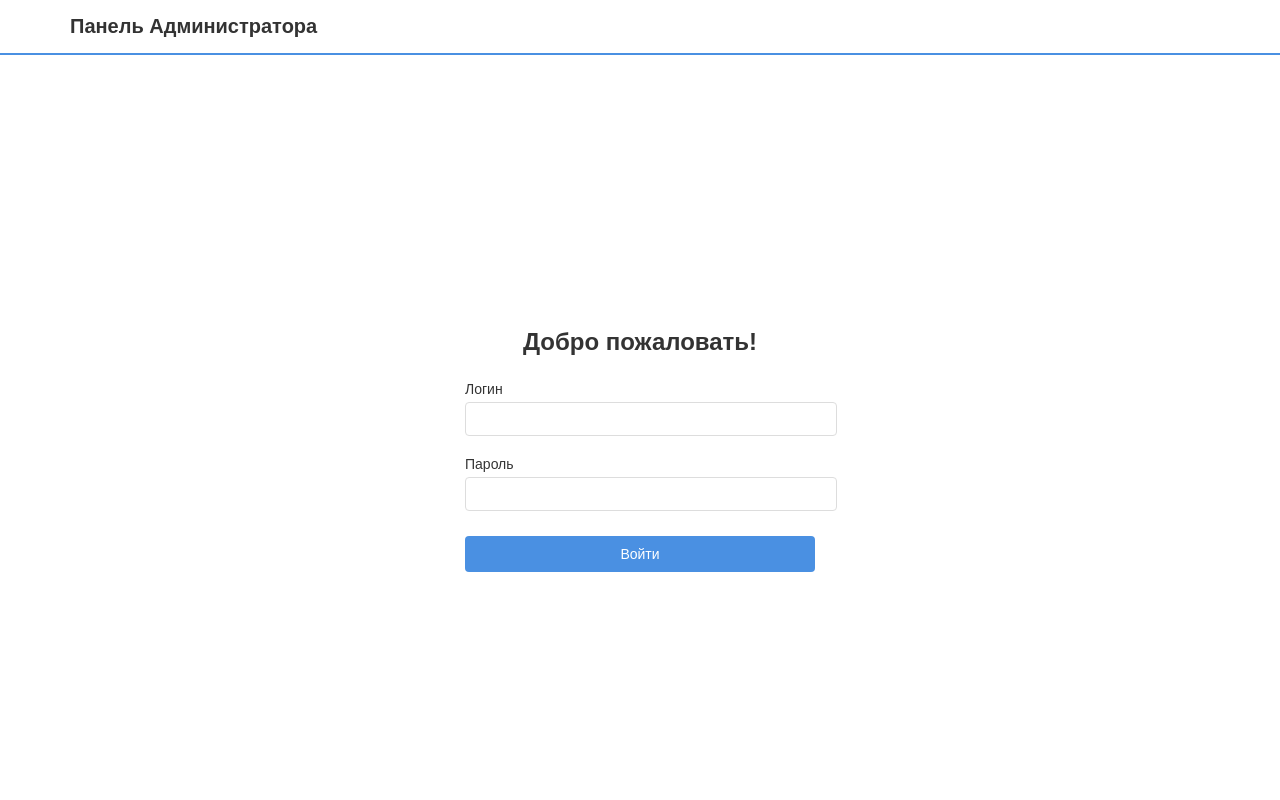
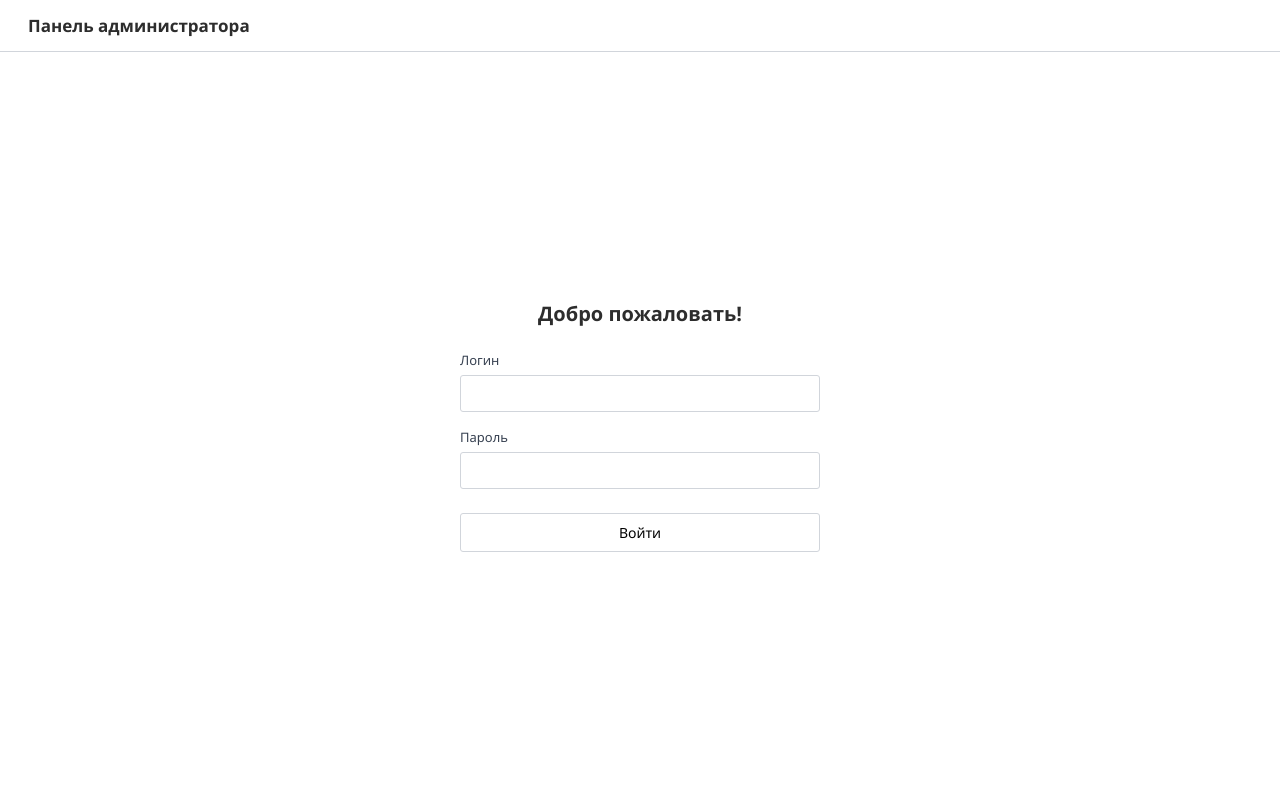
Before and after one commit to Nova18911/Virtual-stand-for-project-demonstration, a Flask app: page /loginadmin in a window 1280 px wide. Run offline with Flask 3, Linux system fonts and the light colour scheme.

Commit message:
design_for_admin

```diff
--- a/backend/core/adminlogin.py
+++ b/backend/core/adminlogin.py
@@ -61,7 +61,7 @@ def admin_login_page():
             session.permanent = True
 
             session.pop('_flashes', None)
-            return redirect(url_for('adminlogin.admin_export_page'))
+            return redirect(url_for('admin_main.index'))
 
         finally:
             if cursor:
@@ -70,12 +70,3 @@ def admin_login_page():
                 conn.close()
 
     return render_template('adminlogin.html')
-
-
-@logadm_bp.route('/admin_export')
-def admin_export_page():
-    if 'user_id' not in session:
-        flash('Пожалуйста, войдите в систему', 'error')
-        return redirect(url_for('adminlogin.admin_login_page'))
-
-    return render_template('adminexport.html')
--- a/frontend/static/css/adminlogin.css
+++ b/frontend/static/css/adminlogin.css
@@ -1,106 +1,99 @@
+* {
+    box-sizing: border-box;
+    margin: 0;
+    padding: 0;
+}
 
 body {
-    font-family: Arial, sans-serif;
-    background-color: white;
-    margin: 0;
+    font-family: 'Segoe UI', Arial, sans-serif;
+    font-size: 15px;
+    color: #2d2d2d;
+    background: #fff;
     min-height: 100vh;
     display: flex;
     flex-direction: column;
 }
 
-.top-bar {
-    background-color: white;
-    padding: 15px 30px;
-    border-bottom: 2px solid #4a90e2;
-    width: 100%;
-    position: fixed;
-    top: 0;
-    left: 0;
-    z-index: 1000;
+.header {
+    display: flex;
+    justify-content: space-between;
+    align-items: center;
+    padding: 14px 28px;
+    border-bottom: 1px solid #d1d5db;
 }
 
-.top-bar h1 {
-    font-size: 20px;
-    color: #333;
-    font-weight: bold;
-    max-width: 1200px;
-    margin: 0 auto;
-    padding: 0 20px;
+.header__title {
+    font-size: 17px;
+    font-weight: 600;
 }
 
-.content {
+.login-wrap {
     flex: 1;
     display: flex;
     justify-content: center;
     align-items: center;
-    margin-top: 80px;
-    padding: 20px;
+    padding: 40px 20px;
 }
 
-.LoginAdmin {
-    background: white;
-    padding: 30px;
-    border-radius: 8px;
+.login-card {
     width: 100%;
-    max-width: 350px;
+    max-width: 360px;
 }
 
-h2 {
-    font-size: 24px;
-    color: #333;
-    margin-bottom: 25px;
+.login-card__title {
+    font-size: 20px;
+    font-weight: 600;
+    margin-bottom: 24px;
     text-align: center;
-    font-weight: bold;
+    color: #2d2d2d;
 }
 
 .form-group {
-    margin-bottom: 20px;
+    margin-bottom: 16px;
 }
 
 .form-group label {
     display: block;
-    font-size: 14px;
-    color: #333;
-    margin-bottom: 5px;
+    font-size: 13px;
+    margin-bottom: 6px;
+    color: #374151;
 }
 
 .form-group input {
     width: 100%;
     padding: 8px 10px;
-    border: 1px solid #ddd;
-    border-radius: 4px;
+    border: 1px solid #d1d5db;
+    border-radius: 3px;
     font-size: 14px;
-    background: white;
-}
-
-.form-group input[type="email"] {
-    color: #666;
+    font-family: inherit;
+    outline: none;
+    background: #fff;
 }
 
 .form-group input:focus {
-    outline: none;
-    border-color: #999;
+    border-color: #555;
 }
 
 .btn-login {
     width: 100%;
-    padding: 10px;
-    background-color: #4a90e2;
-    color: white;
-    border: none;
-    border-radius: 4px;
+    padding: 9px;
+    margin-top: 8px;
     font-size: 14px;
+    border: 1px solid #d1d5db;
+    border-radius: 3px;
     cursor: pointer;
-    margin-top: 5px;
+    background: #fff;
+    font-family: inherit;
+    transition: background 0.15s;
 }
 
 .btn-login:hover {
-    background-color: #357abd;
+    background: #f5f5f5;
 }
 
 .flash {
     padding: 10px 14px;
-    border-radius: 6px;
+    border-radius: 4px;
     font-size: 13px;
     margin-bottom: 14px;
     background: #fee2e2;
--- a/frontend/templates/admin_import.html
+++ b/frontend/templates/admin_import.html
@@ -16,9 +16,9 @@
 </header>
 
 <nav class="navbar">
-    <a href="/admin/" class="navbar__link">Главная</a>
-    <a href="#" class="navbar__link">Экспорт</a>
-    <a href="/admin/import/" class="navbar__link navbar__link--active">Импорт</a>
+    <a href="{{ url_for('admin_main.index') }}" class="navbar__link">Главная</a>
+    <a href="{{ url_for('adminexport.export_page') }}" class="navbar__link">Экспорт</a>
+    <a href="#" class="navbar__link navbar__link--active">Импорт</a>
 </nav>
 
 <main class="main">
--- a/frontend/templates/adminlogin.html
+++ b/frontend/templates/adminlogin.html
@@ -3,19 +3,23 @@
 <head>
     <meta charset="UTF-8">
     <meta name="viewport" content="width=device-width, initial-scale=1.0">
-    <title>Вход Админ</title>
+    <title>Вход — Панель администратора</title>
     <link rel="stylesheet" href="{{ url_for('static', filename='css/adminlogin.css') }}">
 </head>
 <body>
-<div class="top-bar">
-    <h1>Панель Администратора</h1>
-    </div>
-     <div class="content">
-        <div class="LoginAdmin">
-            <h2>Добро пожаловать!</h2>
+
+<header class="header">
+    <div class="header__title">Панель администратора</div>
+</header>
+
+<div class="login-wrap">
+    <div class="login-card">
+        <h2 class="login-card__title">Добро пожаловать!</h2>
+
         {% for msg in get_flashed_messages() %}
         <div class="flash">{{ msg }}</div>
         {% endfor %}
+
         <form id="loginForm" method="POST">
             <div class="form-group">
                 <label>Логин</label>
@@ -25,9 +29,11 @@
                 <label>Пароль</label>
                 <input type="password" name="password" required>
             </div>
-                <button class="btn-login" type="button" onclick="document.getElementById('loginForm').submit()">Войти</button>
+            <button class="btn-login" type="button"
+                    onclick="document.getElementById('loginForm').submit()">Войти</button>
         </form>
     </div>
 </div>
+
 </body>
 </html>
```
Also changed, not shown: backend/core/admin_main.py (+20 -12 lines), backend/core/adminexport.py (+8 -1 lines), frontend/static/css/adminexport.css (+106 -121 lines), frontend/templates/admin_main.html (+11 -9 lines), frontend/templates/adminexport.html (+42 -26 lines). Lines whose indentation alone changed are shown as unchanged.
